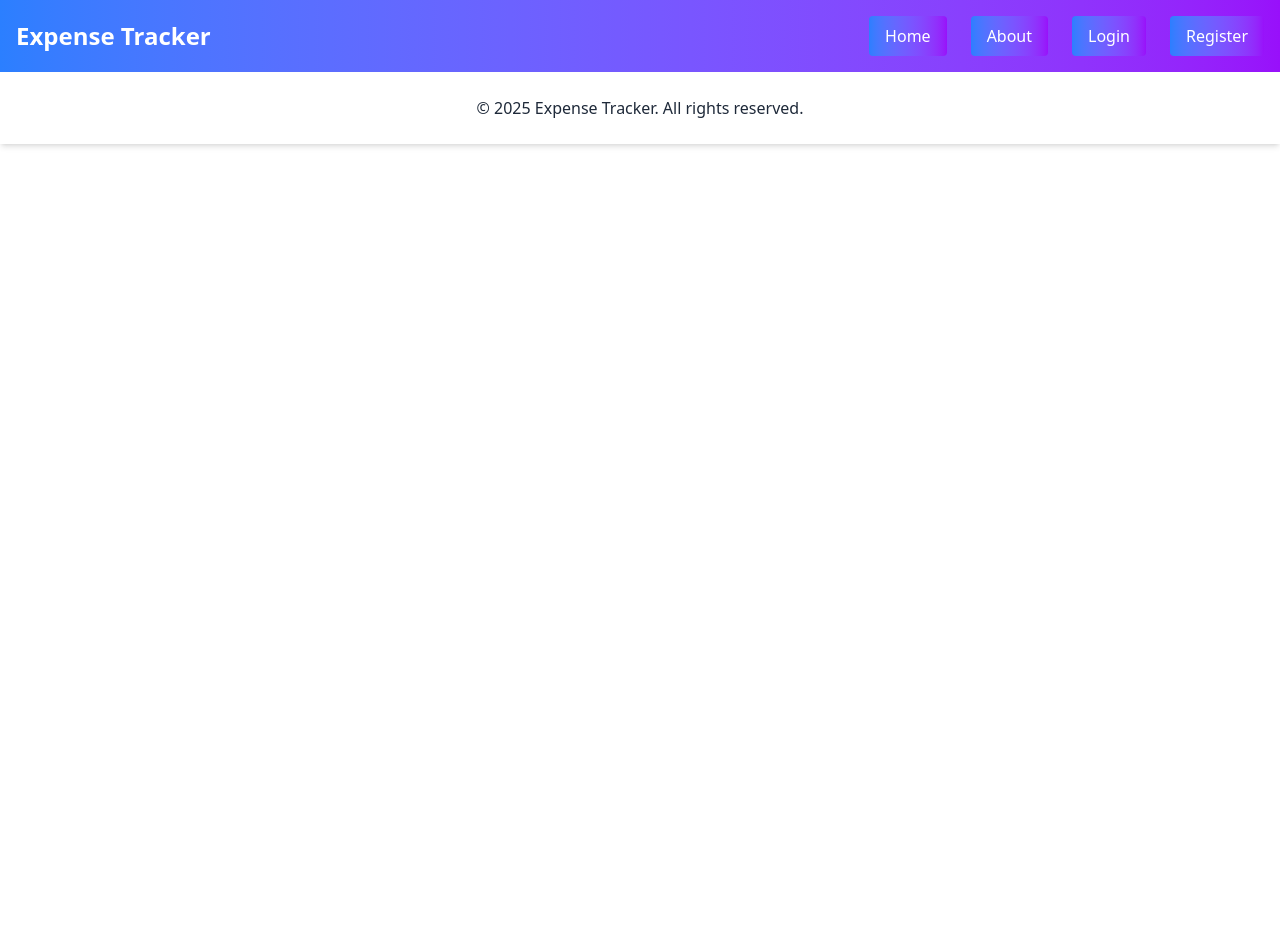
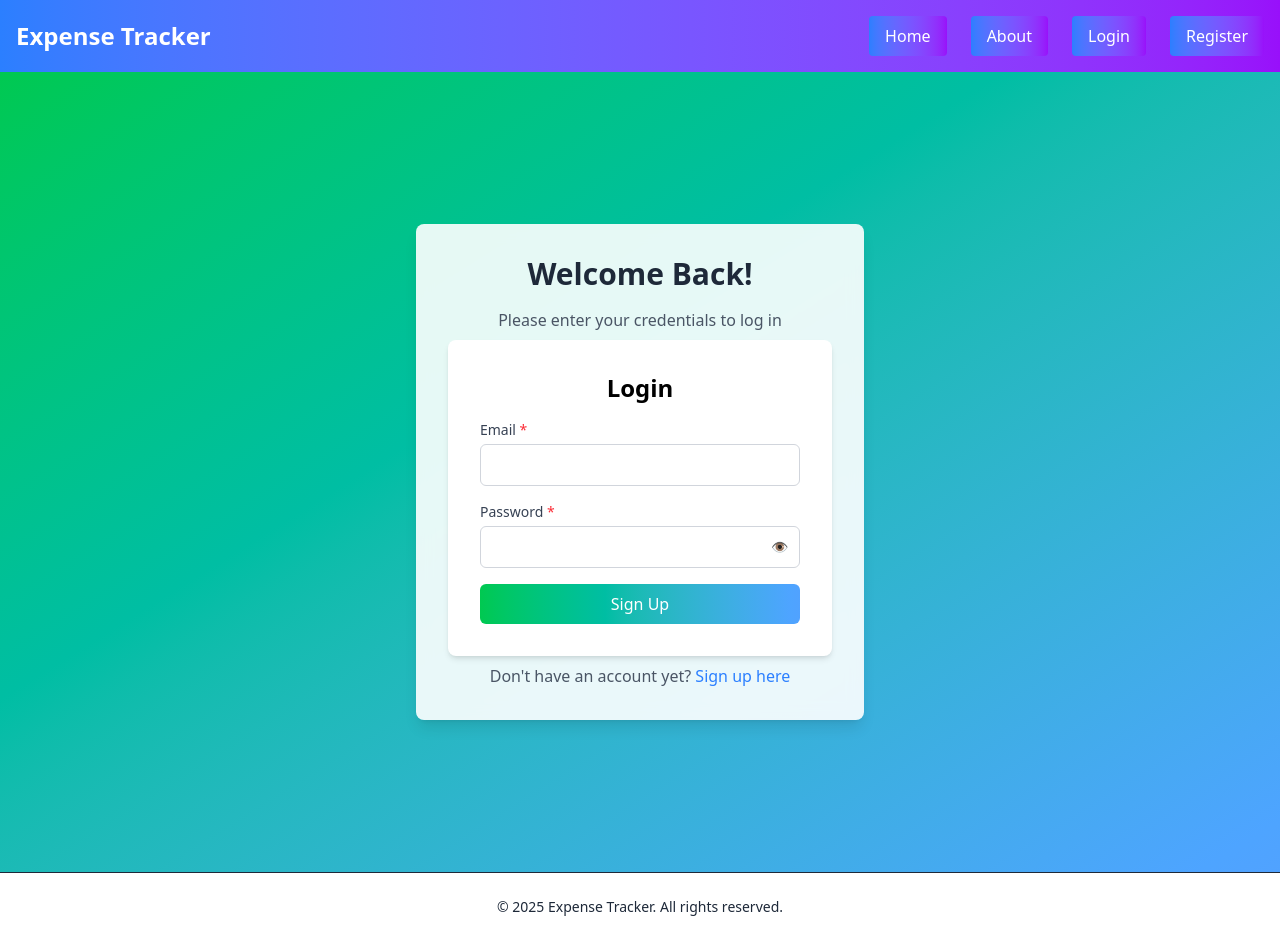
Before and after one commit to stefanRachev/tracker-client, a React (Vite) app: page /login in a window 1280 px wide. Before the commit the page ends 800 px from the top, so only its background shows below. Built offline with nearby package versions, Linux system fonts and the light colour scheme.

Commit message:
Implemented form validation with error handling

```diff
--- a/src/App.jsx
+++ b/src/App.jsx
@@ -4,11 +4,13 @@ import Footer from "./components/Footer";
 
 function App() {
   return (
-    <>
+    <div className="flex flex-col min-h-screen">
       <Header />
-      <Content />
+      <main className="flex-1">
+        <Content />
+      </main>
       <Footer />
-    </>
+    </div>
   );
 }
 
--- a/src/components/Footer.jsx
+++ b/src/components/Footer.jsx
@@ -1,12 +1,11 @@
 const Footer = () => {
   return (
-    <footer className="bg-white text-gray-800 py-6 shadow-md">
-      <div className="max-w-7xl mx-auto text-center">
-        <p>
-          © {new Date().getFullYear()} Expense Tracker. All rights reserved.
-        </p>
-      </div>
-    </footer>
+<footer className="bg-white text-gray-800 py-6 mt-auto w-full text-sm shadow-md border-t">
+  <div className="max-w-7xl mx-auto text-center px-4">
+    <p>© {new Date().getFullYear()} Expense Tracker. All rights reserved.</p>
+  </div>
+</footer>
+
   );
 };
 
--- /dev/null
+++ b/src/components/LoginForm.jsx
@@ -0,0 +1,116 @@
+import { useState } from "react";
+
+const LoginForm = () => {
+  const [formData, setFormData] = useState({
+    email: "",
+    password: "",
+  });
+
+  const [errorMessage, setErrorMessage] = useState("");
+  const [showPassword, setShowPassword] = useState(false);
+
+  const handleChange = (e) => {
+    setFormData({
+      ...formData,
+      [e.target.name]: e.target.value,
+    });
+  };
+
+  const handleSubmit = async (e) => {
+    e.preventDefault();
+
+    if (!formData.email || !formData.password) {
+      setErrorMessage("Please fill out all fields.");
+      return;
+    }
+
+    try {
+      const response = await fetch("/api/login", {
+        method: "POST",
+        headers: {
+          "Content-Type": "application/json",
+        },
+        body: JSON.stringify({
+          email: formData.email,
+          password: formData.password,
+        }),
+      });
+
+      if (!response.ok) {
+        const data = await response.json();
+        setErrorMessage(data.message || "Login failed.");
+        return;
+      }
+
+      setErrorMessage("");
+    } catch (err) {
+      console.error("An error occurred:", err);
+    }
+  };
+
+  return (
+    <div className="bg-white p-8 rounded-lg shadow-md w-full max-w-sm">
+      <h2 className="text-2xl font-bold mb-4 text-center">Login</h2>
+      <form onSubmit={handleSubmit} className="space-y-4">
+        <div className="mb-4">
+          <label
+            htmlFor="email"
+            className="block text-sm font-medium text-gray-700"
+          >
+            Email <span className="text-red-500">*</span>
+          </label>
+          <input
+            type="email"
+            id="email"
+            name="email"
+            value={formData.email}
+            onChange={handleChange}
+            required
+            className="mt-1 p-2 w-full border border-gray-300 rounded-md focus:outline-none focus:ring-2 focus:ring-blue-500"
+          />
+        </div>
+        <div className="mb-4 relative">
+          <label
+            htmlFor="password"
+            className="block text-sm font-medium text-gray-700"
+          >
+            Password <span className="text-red-500">*</span>
+          </label>
+          <input
+            type={showPassword ? "text" : "password"}
+            id="password"
+            name="password"
+            value={formData.password}
+            onChange={handleChange}
+            required
+            className="mt-1 p-2 w-full border border-gray-300 rounded-md focus:outline-none focus:ring-2 focus:ring-blue-500 pr-10"
+          />
+          <button
+            type="button"
+            onClick={() => setShowPassword(!showPassword)}
+            className="absolute inset-y-0 right-0 pr-3 flex items-center text-sm leading-5 mt-6"
+          >
+            {showPassword ? (
+              <span className="text-gray-500">🙈</span>
+            ) : (
+              <span className="text-gray-500">👁️</span>
+            )}
+          </button>
+        </div>
+
+        {errorMessage && (
+          <div className="text-red-500 text-sm mt-2">{errorMessage}</div>
+        )}
+
+        <button
+          type="submit"
+          className="w-full bg-gradient-to-r from-green-500 to-blue-400 text-white p-2 rounded-md hover:from-blue-500 hover:to-green-500 transition-colors duration-300"
+        >
+          Sign Up
+        </button>
+      </form>
+    </div>
+  );
+};
+
+export default LoginForm;
--- a/src/components/RegisterForm.jsx
+++ b/src/components/RegisterForm.jsx
@@ -1,4 +1,5 @@
 import { useState } from "react";
+import { validateFields } from "../utils/formValidation";
 
 const RegisterForm = () => {
   const [formData, setFormData] = useState({
@@ -7,7 +8,13 @@ const RegisterForm = () => {
     password: "",
     confirmPassword: "",
   });
-  const [errorMessage, setErrorMessage] = useState("");
+  const [errorMessage, setErrorMessage] = useState({
+    username: "",
+    email: "",
+    password: "",
+    confirmPassword: "",
+  });
+
   const [showPassword, setShowPassword] = useState(false);
   const [showConfirmPassword, setShowConfirmPassword] = useState(false);
 
@@ -21,23 +28,11 @@ const RegisterForm = () => {
   const handleSubmit = async (e) => {
     e.preventDefault();
 
-    if (
-      !formData.username ||
-      !formData.email ||
-      !formData.password ||
-      !formData.confirmPassword
-    ) {
-      setErrorMessage("Please fill out all fields.");
-      return;
-    }
+    const validationErrors = validateFields(formData);
+    console.log("Validation Errors:", validationErrors);
 
-    if (formData.password !== formData.confirmPassword) {
-      setErrorMessage("Passwords do not match.");
-      return;
-    }
-
-    if (formData.password.length < 6) {
-      setErrorMessage("Password must be at least 6 characters long.");
+    if (Object.keys(validationErrors).length > 0) {
+      setErrorMessage(validationErrors);
       return;
     }
 
@@ -60,7 +55,7 @@ const RegisterForm = () => {
         return;
       }
 
-      setErrorMessage("");
+      setErrorMessage({});
       alert("Registration successful!");
     } catch (error) {
       console.error(error.message);
@@ -85,9 +80,13 @@ const RegisterForm = () => {
             name="username"
             value={formData.username}
             onChange={handleChange}
-            required
             className="mt-1 p-2 w-full border border-gray-300 rounded-md focus:outline-none focus:ring-2 focus:ring-blue-500"
           />
+          {errorMessage.username && (
+            <div className="text-red-500 text-sm mt-2">
+              {errorMessage.username}
+            </div>
+          )}
         </div>
 
         <div className="mb-4">
@@ -103,9 +102,13 @@ const RegisterForm = () => {
             name="email"
             value={formData.email}
             onChange={handleChange}
-            required
             className="mt-1 p-2 w-full border border-gray-300 rounded-md focus:outline-none focus:ring-2 focus:ring-blue-500"
           />
+          {errorMessage.email && (
+            <div className="text-red-500 text-sm mt-2">
+              {errorMessage.email}
+            </div>
+          )}
         </div>
 
         <div className="mb-4 relative">
@@ -121,7 +124,6 @@ const RegisterForm = () => {
             name="password"
             value={formData.password}
             onChange={handleChange}
-            required
             className="mt-1 p-2 w-full border border-gray-300 rounded-md focus:outline-none focus:ring-2 focus:ring-blue-500 pr-10"
           />
           <button
@@ -135,6 +137,11 @@ const RegisterForm = () => {
               <span className="text-gray-500">👁️</span>
             )}
           </button>
+          {errorMessage.password && (
+            <div className="text-red-500 text-sm mt-2">
+              {errorMessage.password}
+            </div>
+          )}
         </div>
 
         <div className="mb-4 relative">
@@ -150,7 +157,6 @@ const RegisterForm = () => {
             name="confirmPassword"
             value={formData.confirmPassword}
             onChange={handleChange}
-            required
             className="mt-1 p-2 w-full border border-gray-300 rounded-md focus:outline-none focus:ring-2 focus:ring-blue-500 pr-10"
           />
           <button
@@ -164,11 +170,12 @@ const RegisterForm = () => {
               <span className="text-gray-500">👁️</span>
             )}
           </button>
+          {errorMessage.confirmPassword && (
+            <div className="text-red-500 text-sm mt-2">
+              {errorMessage.confirmPassword}
+            </div>
+          )}
         </div>
-
-        {errorMessage && (
-          <div className="text-red-500 text-sm mt-2">{errorMessage}</div>
-        )}
 
         <button
           type="submit"
--- a/src/layout/Content.jsx
+++ b/src/layout/Content.jsx
@@ -1,6 +1,7 @@
 import { Route, Routes } from "react-router-dom";
 import RegisterPage from "../pages/RegisterPage";
 import LandingPage from "../pages/LandingPage";
+import LoginPage from "../pages/LoginPage";
 //import Dashboard from "../pages/Dashboard";
 
 function Content() {
@@ -8,6 +9,7 @@ function Content() {
     <Routes>
       <Route path="/" element={<LandingPage />} />
       <Route path="/register" element={<RegisterPage />} />
+      <Route path="/login" element={<LoginPage />} />
       {/* <Route path="/dashboard" element={<Dashboard />} /> */}
     </Routes>
   );
--- /dev/null
+++ b/src/pages/LoginPage.jsx
@@ -0,0 +1,28 @@
+import { Link } from "react-router-dom";
+import LoginForm from "../components/LoginForm";
+
+const LoginPage = () => {
+  return (
+    <div className="min-h-screen flex justify-center items-center bg-gradient-to-br from-green-500 to-blue-400 p-4">
+      <div className="w-full max-w-md p-8 rounded-lg shadow-lg bg-white/90 backdrop-blur-sm h-fit">
+        <h1 className="text-3xl font-bold text-center text-gray-800 mb-4">
+          Welcome Back!
+        </h1>
+        <p className="text-center text-gray-600 mb-2">
+          Please enter your credentials to log in
+        </p>
+
+        <LoginForm />
+
+        <p className="text-center text-gray-600 mt-2">
+          Don&apos;t have an account yet?{" "}
+          <Link to="/login" className="text-blue-500 hover:underline">
+            Sign up here
+          </Link>
+        </p>
+      </div>
+    </div>
+  );
+};
+
+export default LoginPage;
--- /dev/null
+++ b/src/utils/formValidation.js
@@ -0,0 +1,60 @@
+// src/utils/formValidation.js
+
+// export const validateFields = (fields, formType) => {
+//     let errors = {};
+
+//     if (!fields.email) {
+//       errors.email = "Email is required";
+//     } else if (!/\S+@\S+\.\S+/.test(fields.email)) {
+//       errors.email = "Email is invalid";
+//     }
+
+//     if (!fields.password) {
+//       errors.password = "Password is required";
+//     } else if (fields.password.length < 6) {
+//       errors.password = "Password must be at least 6 characters";
+//     }
+
+//     if (formType === "register") {
+//       if (!fields.confirmPassword) {
+//         errors.confirmPassword = "Confirm password is required";
+//       } else if (fields.password !== fields.confirmPassword) {
+//         errors.confirmPassword = "Passwords do not match";
+//       }
+
+//       if (!fields.username) {
+//         errors.username = "Username is required";
+//       }
+//     }
+
+//     return errors;
+//   };
+export const validateFields = (formData) => {
+  let errors = {};
+
+  if (!formData.email) {
+    errors.email = "Email is required";
+  } else if (!/\S+@\S+\.\S+/.test(formData.email)) {
+    errors.email = "Email is invalid";
+  }
+
+  if (!formData.password) {
+    errors.password = "Password is required";
+  } else if (formData.password.length < 6) {
+    errors.password = "Password must be at least 6 characters";
+  }
+
+  if (formData.confirmPassword) {
+    if (formData.password !== formData.confirmPassword) {
+      errors.confirmPassword = "Passwords do not match";
+    }
+  }
+
+  if (!formData.username) {
+    errors.username = "Username is required";
+  } else if (formData.username.length < 3) {
+    errors.username = "Username must be at least 6 characters";
+  }
+
+  return errors;
+};
```
Also changed, not shown: src/pages/RegisterPage.jsx (indentation only).
